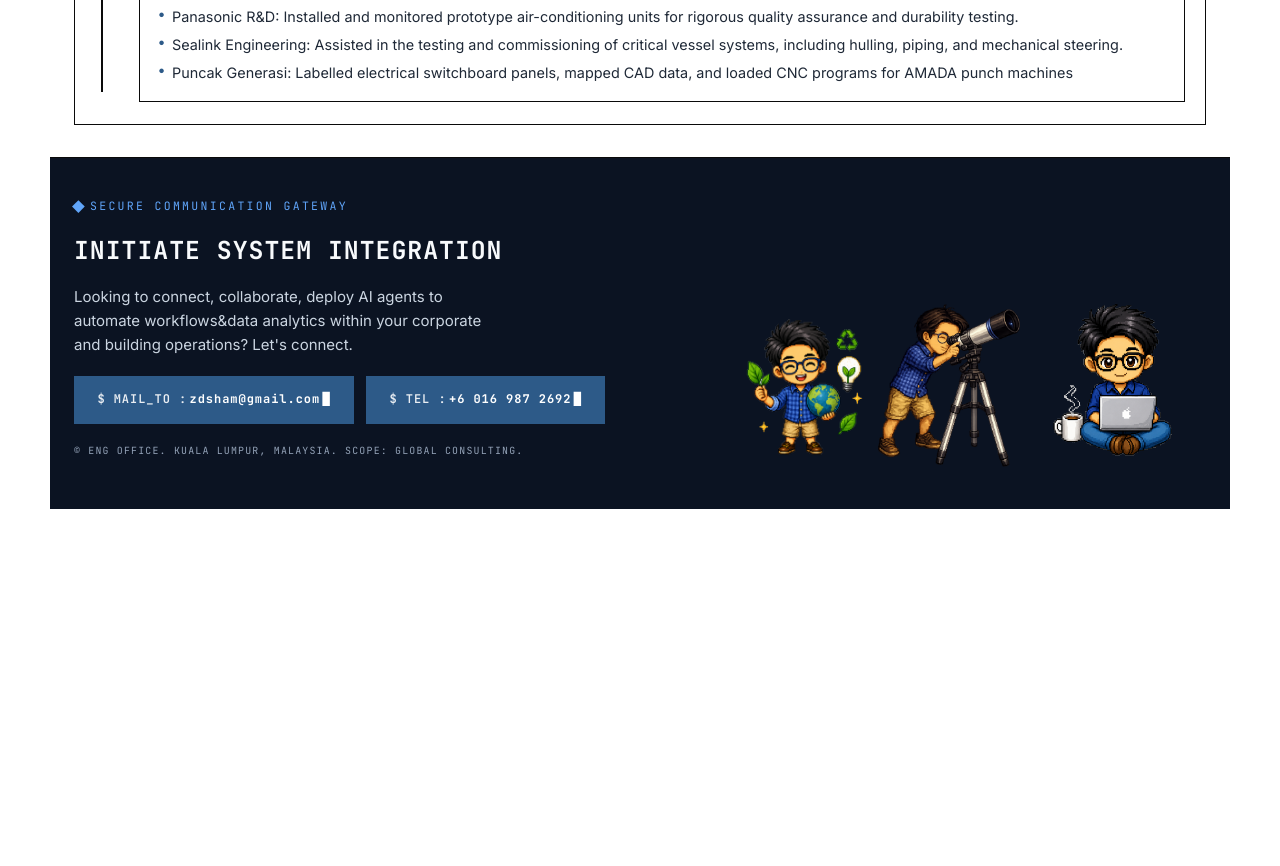
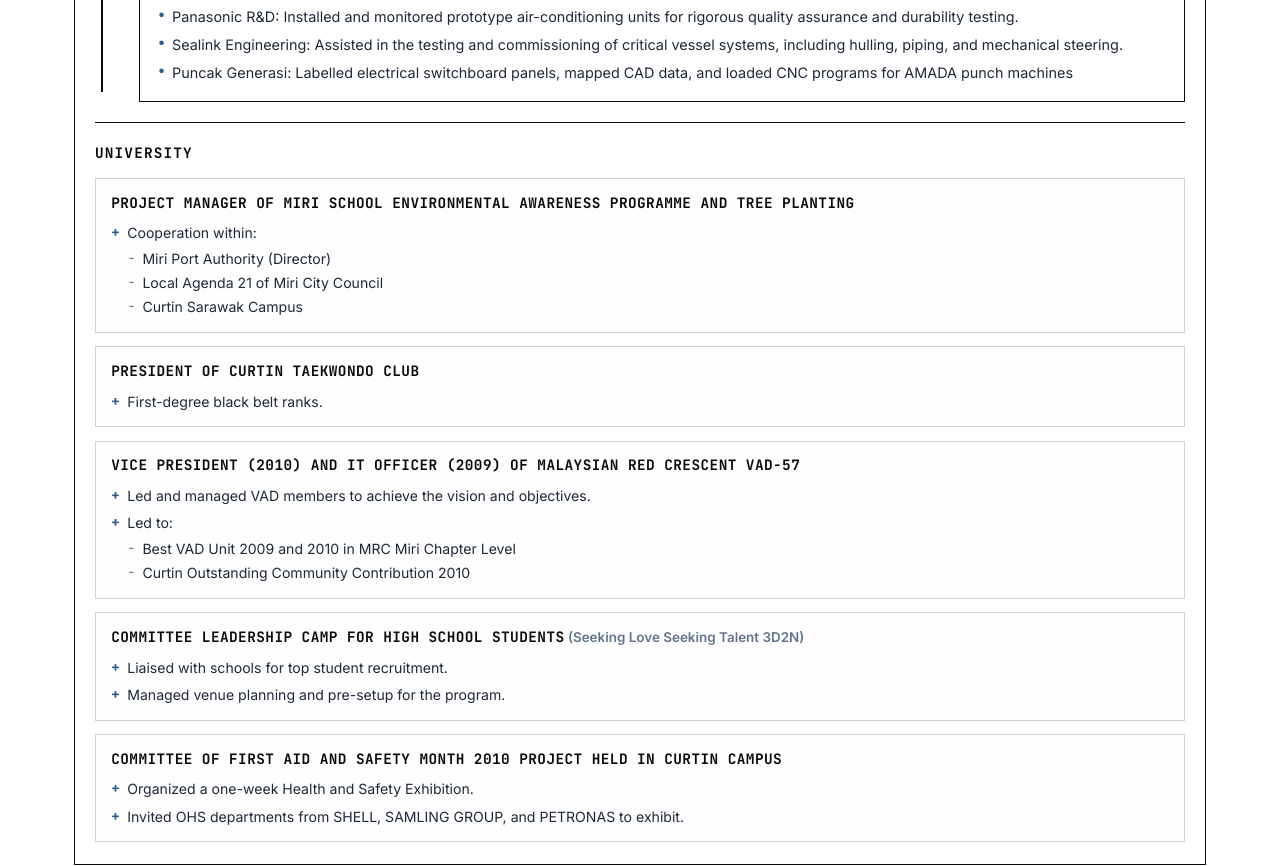
Before and after one commit to SamSham07/SamSham07.github.io, a React (Vite) app: page /career in a window 1280 px wide. Shown: the part 1100-1966 px from the top of the page. Before the commit the page ends 1609 px from the top, so only its background shows below. Built offline with nearby package versions, Linux system fonts and the light colour scheme.

Commit message:
Add university section to career matrix

```diff
--- a/src/components/CareerMatrix.tsx
+++ b/src/components/CareerMatrix.tsx
@@ -6,7 +6,7 @@
 }
 
 export function CareerMatrix({ mode }: CareerMatrixProps) {
-  const { coordLabel, subtitle, entries } = career
+  const { coordLabel, subtitle, entries, university } = career
 
   return (
     <section className="career-matrix-section" aria-label="Chronological professional matrix">
@@ -48,6 +48,38 @@
             </li>
           ))}
         </ol>
+
+        {university.activities.length > 0 && (
+          <section className="university-section" aria-label="University leadership">
+            <h2 className="university-heading">{university.heading}</h2>
+            <div className="university-activities">
+              {university.activities.map((activity) => (
+                <article key={activity.title} className="university-activity">
+                  <h3 className="university-activity-title">
+                    {activity.title}
+                    {activity.context && (
+                      <span className="university-activity-context"> {activity.context}</span>
+                    )}
+                  </h3>
+                  <ul className="university-bullets">
+                    {activity.bullets.map((bullet) => (
+                      <li key={bullet.text}>
+                        <span>{bullet.text}</span>
+                        {bullet.children.length > 0 && (
+                          <ul>
+                            {bullet.children.map((child) => (
+                              <li key={child}>{child}</li>
+                            ))}
+                          </ul>
+                        )}
+                      </li>
+                    ))}
+                  </ul>
+                </article>
+              ))}
+            </div>
+          </section>
+        )}
       </article>
     </section>
   )
--- a/src/config/parseCareer.ts
+++ b/src/config/parseCareer.ts
@@ -6,10 +6,25 @@
   bullets: string[]
 }
 
+export interface UniversityActivityBullet {
+  text: string
+  children: string[]
+}
+
+export interface UniversityActivity {
+  title: string
+  context: string
+  bullets: UniversityActivityBullet[]
+}
+
 export interface CareerConfig {
   coordLabel: string
   subtitle: string
   entries: CareerEntry[]
+  university: {
+    heading: string
+    activities: UniversityActivity[]
+  }
 }
 
 function splitSections(raw: string): Map<string, string> {
@@ -77,6 +92,48 @@
   })
 }
 
+function parseActivityBullets(chunk: string): UniversityActivityBullet[] {
+  const bullets: UniversityActivityBullet[] = []
+
+  for (const line of chunk.split('\n')) {
+    const trimmed = line.trim()
+    if (!trimmed || trimmed.startsWith('#')) continue
+
+    if (trimmed.startsWith('-- ')) {
+      const parent = bullets.at(-1)
+      if (parent) parent.children.push(trimmed.slice(3).trim())
+      continue
+    }
+
+    if (trimmed.startsWith('- ')) {
+      bullets.push({ text: trimmed.slice(2).trim(), children: [] })
+    }
+  }
+
+  return bullets
+}
+
+function parseUniversity(text: string): CareerConfig['university'] {
+  const heading = parseKeyValues(text).heading ?? ''
+  const chunks = text
+    .split(/^\[activity\]$/m)
+    .slice(1)
+    .map((chunk) => chunk.trim())
+    .filter(Boolean)
+
+  return {
+    heading,
+    activities: chunks.map((chunk) => {
+      const values = parseKeyValues(chunk)
+      return {
+        title: values.title ?? '',
+        context: values.context ?? '',
+        bullets: parseActivityBullets(chunk),
+      }
+    }),
+  }
+}
+
 export function parseCareerContent(raw: string): CareerConfig {
   const sections = splitSections(raw)
   const body = sections.get('CAREER_MATRIX') ?? ''
@@ -99,5 +156,6 @@
     coordLabel: headerKv.coordLabel ?? '',
     subtitle: headerKv.subtitle ?? '',
     entries: parseEntries(entriesBody),
+    university: parseUniversity(sections.get('UNIVERSITY') ?? ''),
   }
 }
--- a/src/index.css
+++ b/src/index.css
@@ -1288,6 +1288,106 @@
   line-height: 1.85;
 }
 
+.university-section {
+  margin-top: 1.25rem;
+  padding-top: 1.15rem;
+  border-top: var(--border-w) solid var(--border);
+}
+
+.university-heading {
+  margin: 0 0 0.85rem;
+  font-family: var(--font-mono);
+  font-size: 0.9rem;
+  letter-spacing: 0.08em;
+  text-transform: uppercase;
+}
+
+.university-activities {
+  display: grid;
+  gap: 0.85rem;
+}
+
+.university-activity {
+  padding: 0.85rem 0.95rem;
+  border: 1px solid var(--border-soft);
+  background: color-mix(in srgb, var(--bg) 92%, var(--bg-cell));
+}
+
+.university-activity-title {
+  margin: 0 0 0.55rem;
+  font-family: var(--font-mono);
+  font-size: clamp(0.78rem, 1.2vw, 0.9rem);
+  letter-spacing: 0.03em;
+  line-height: 1.45;
+  text-transform: uppercase;
+}
+
+.university-activity-context {
+  color: var(--muted);
+  font-family: var(--font-body);
+  font-size: 0.84rem;
+  font-weight: 600;
+  letter-spacing: 0;
+  text-transform: none;
+}
+
+.university-bullets,
+.university-bullets ul {
+  margin: 0;
+  padding: 0;
+  list-style: none;
+}
+
+.university-bullets {
+  display: grid;
+  gap: 0.35rem;
+  font-size: 0.88rem;
+  color: var(--ink-soft);
+}
+
+.university-bullets li {
+  position: relative;
+  padding-left: 1rem;
+  line-height: 1.55;
+}
+
+.university-bullets > li::before {
+  content: '+';
+  position: absolute;
+  left: 0;
+  top: 0;
+  color: var(--accent);
+  font-family: var(--font-mono);
+  font-weight: 700;
+}
+
+.university-bullets ul {
+  margin-top: 0.25rem;
+}
+
+.university-bullets ul li {
+  margin-top: 0.15rem;
+  padding-left: 0.95rem;
+}
+
+.university-bullets ul li::before {
+  content: '-';
+  position: absolute;
+  left: 0;
+  color: var(--muted);
+  font-family: var(--font-mono);
+}
+
+html[data-pixel-mode='true'] .university-heading {
+  font-size: 0.72rem;
+}
+
+html[data-pixel-mode='true'] .university-activity-title,
+html[data-pixel-mode='true'] .university-bullets {
+  font-size: 0.68rem;
+  line-height: 1.85;
+}
+
 html[data-pixel-mode='true'] .role-desc-bullets li {
   font-size: 0.7rem;
   line-height: 1.8;
```
Also changed, not shown: content/career-content.txt.
